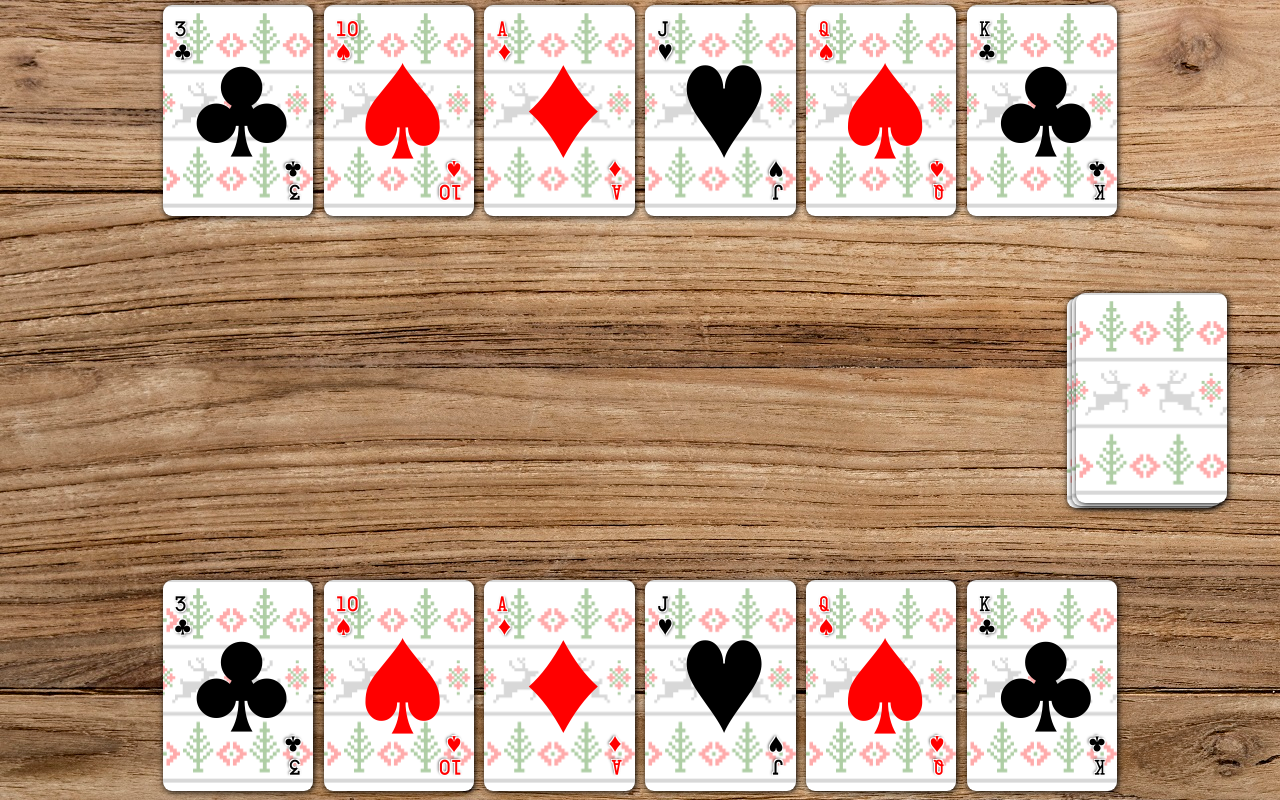
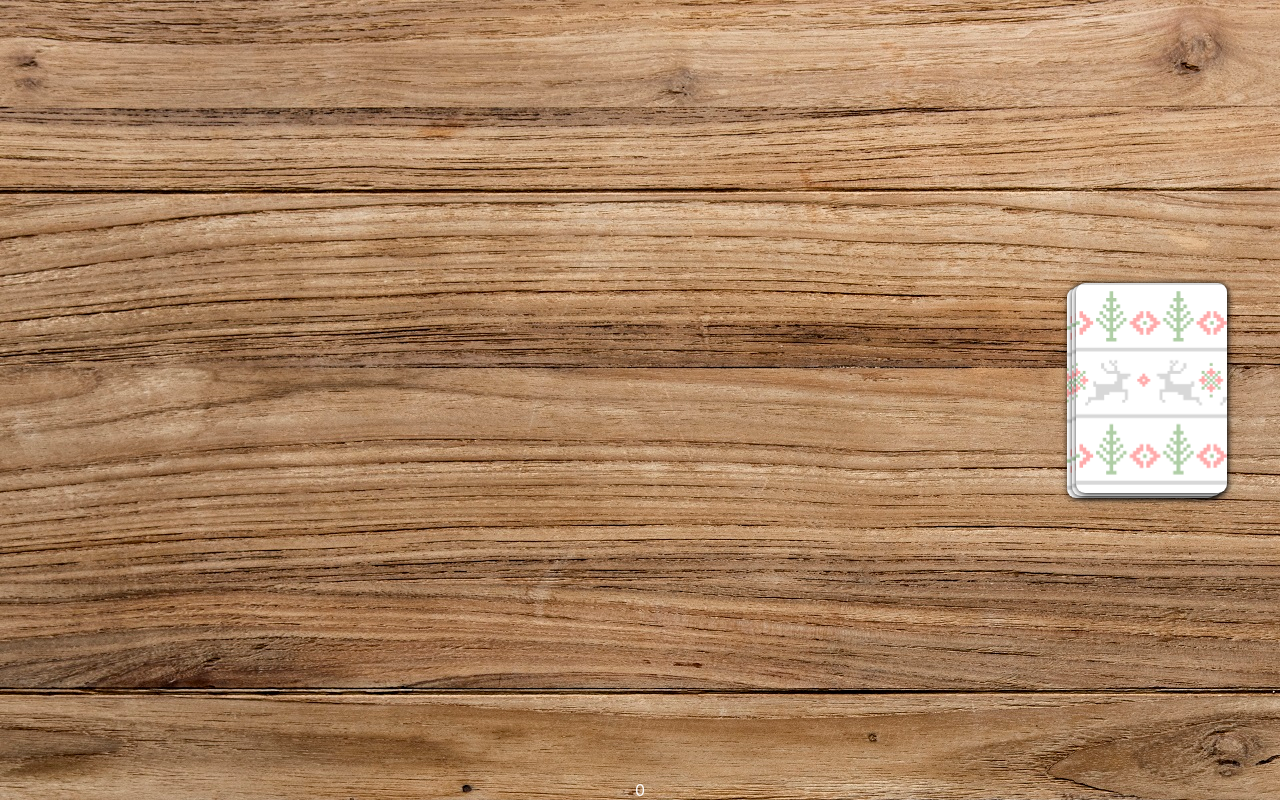
Before and after one commit to parostatkiem-zz/studia-Ventti, a React (Create React App) app: page / in a window 1280 px wide. Built offline with nearby package versions, Linux system fonts and the light colour scheme.

Commit message:
Player can draw cards

```diff
--- a/src/App.js
+++ b/src/App.js
@@ -4,13 +4,63 @@ import Player from "./components/Player/player";
 import CardStack from "./components/CardStack/card_stack";
 
 class App extends Component {
+  state = {
+    playerCards: [],
+    AICards: [],
+    AIPoints: 0,
+    playerPoints: 0,
+    playerScore: 0,
+    cardsOnStack: []
+  };
+  componentDidMount() {
+    this.newGame();
+  }
+
+  giveCardsToPlayer = amount => {
+    const stack = this.state.cardsOnStack;
+
+    if (stack.length < amount) {
+      console.error("Couldn't draw more cards");
+      return;
+    }
+
+    let givenCards = [];
+    for (let i = 0; i <= amount; i++) {
+      givenCards = [
+        ...givenCards,
+        stack.splice(this.getRandomInt(stack.length), 1)[0]
+      ];
+    }
+
+    this.setState(oldState => ({
+      cardsOnStack: stack,
+      playerCards: [...oldState.playerCards, ...givenCards]
+    }));
+  };
+
+  getRandomInt(max) {
+    return Math.floor(Math.random() * max);
+  }
+
+  newGame() {
+    const newCardSet = [];
+    for (let value = 1; value <= 13; value++) {
+      for (let mark = 0; mark <= 3; mark++) {
+        newCardSet.push({ value, mark });
+      }
+    }
+    this.setState({ cardsOnStack: newCardSet });
+  }
+  handleStackClick = () => {
+    this.giveCardsToPlayer(3);
+  };
   render() {
     return (
       <div className="App">
         {/* <Ai/> */}
         <Player />
-        <CardStack />
-        <Player />
+        <CardStack onClick={this.handleStackClick} />
+        <Player cards={this.state.playerCards} />
       </div>
     );
   }
--- a/src/components/CardStack/card_stack.js
+++ b/src/components/CardStack/card_stack.js
@@ -2,8 +2,8 @@ import React from "react";
 import "./card_stack.scss";
 import Card from "../Card/card";
 
-const CardStack = () => (
-  <section className="card_stack">
+const CardStack = ({ onClick }) => (
+  <section onClick={onClick} className="card_stack">
     <div className="card_stack__wrapper">
       <div className="card--empty card--back2">
         <Card />
--- a/src/components/Player/player.js
+++ b/src/components/Player/player.js
@@ -4,14 +4,19 @@ import Card from "../Card/card";
 
 class Player extends Component {
   render() {
+    const { cards } = this.props;
+    cards && console.log(cards);
     return (
       <div className="player__cards">
-        <Card value={3} mark={1} />
-        <Card value={10} mark={3} />
-        <Card value={1} mark={0} />
-        <Card value={11} mark={2} />
-        <Card value={12} mark={3} />
-        <Card value={13} mark={1} />
+        {cards &&
+          cards.length &&
+          cards.map(card => (
+            <Card
+              key={card.value + "_" + card.mark}
+              value={card.value}
+              mark={card.mark}
+            />
+          ))}
       </div>
     );
   }
```
